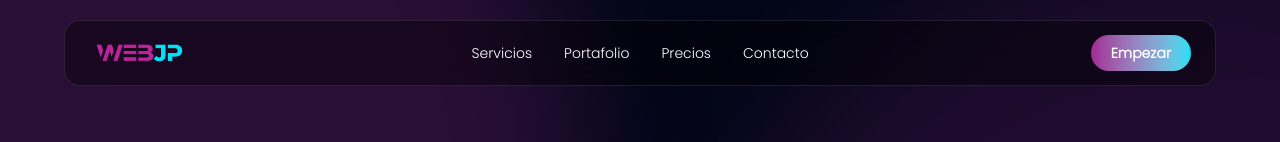
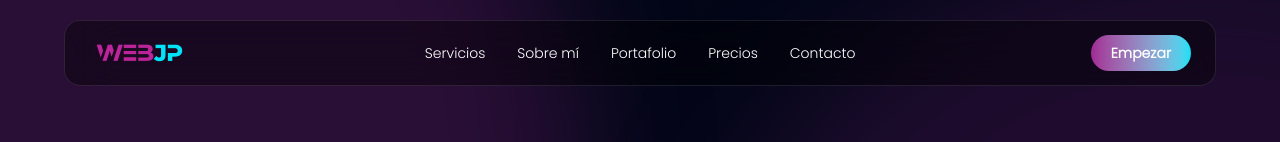
Before and after one commit to javipradaweb/Web-JP, a Next.js app: page / in a window 1280 px wide. Shown: the top 142 px of the page. Built offline with nearby package versions, Linux system fonts and the light colour scheme.

Commit message:
Add Sobre Mi to navbar and footer

```diff
--- a/src/components/footer/Footer.tsx
+++ b/src/components/footer/Footer.tsx
@@ -4,6 +4,7 @@ import { motion } from "framer-motion";
 
 const INTERNAL = [
   { name: "Servicios", url: "/#servicios" },
+  { name: "Sobre mí", url: "/sobre-mi" },
   { name: "Precios", url: "/#precios" },
   { name: "FAQ", url: "/#faq" },
   { name: "Contacto", url: "/#contacto" },
@@ -42,9 +43,8 @@ export default function Footer() {
 
       <div className="relative border-t border-white/10">
         <div className="max-w-6xl mx-auto px-6">
-          {/* Desktop: 2 columnas (40% / 60%) */}
           <div className="py-12 grid grid-cols-1 lg:grid-cols-[40%_60%] gap-y-10 lg:gap-x-20">
-            {/* Col 1 (Brand) */}
+            {/* Brand */}
             <div className="text-center lg:text-left">
               <img
                 src="/logo2.png"
@@ -58,7 +58,7 @@ export default function Footer() {
               </p>
             </div>
 
-            {/* Col 2 (Links) */}
+            {/* Links */}
             <div className="w-full">
               <div className="grid grid-cols-1 sm:grid-cols-2 lg:grid-cols-3 gap-y-10 lg:gap-x-20 text-center lg:text-left">
                 {/* Enlaces Rápidos */}
@@ -113,10 +113,8 @@ export default function Footer() {
             </div>
           </div>
 
-          {/* Divider */}
           <div className="h-px w-full bg-white/10" />
 
-          {/* Bottom */}
           <div className="py-6 text-center text-sm text-white/50">
             © 2025 Web JP. All rights reserved.
           </div>
--- a/src/components/layout/Navbar.tsx
+++ b/src/components/layout/Navbar.tsx
@@ -6,6 +6,7 @@ import { useEffect, useMemo, useState } from "react";
 
 const LINKS = [
   { label: "Servicios", href: "/#servicios" },
+  { label: "Sobre mí", href: "/sobre-mi" },
   { label: "Portafolio", href: "/portafolio" },
   { label: "Precios", href: "/#precios" },
   { label: "Contacto", href: "/#contacto" },
@@ -20,12 +21,11 @@ export default function Navbar() {
     const isHome = pathname === "/";
     return (href: string) => {
       if (href.startsWith("/#")) return isHome ? href : href; // siempre /#... (tu estándar)
-      return href; // /portafolio, etc.
+      return href; // /sobre-mi, /portafolio, etc.
     };
   }, [pathname]);
 
   useEffect(() => {
-    // si cambia ruta, cerramos menú
     setOpen(false);
   }, [pathname]);
 
```
